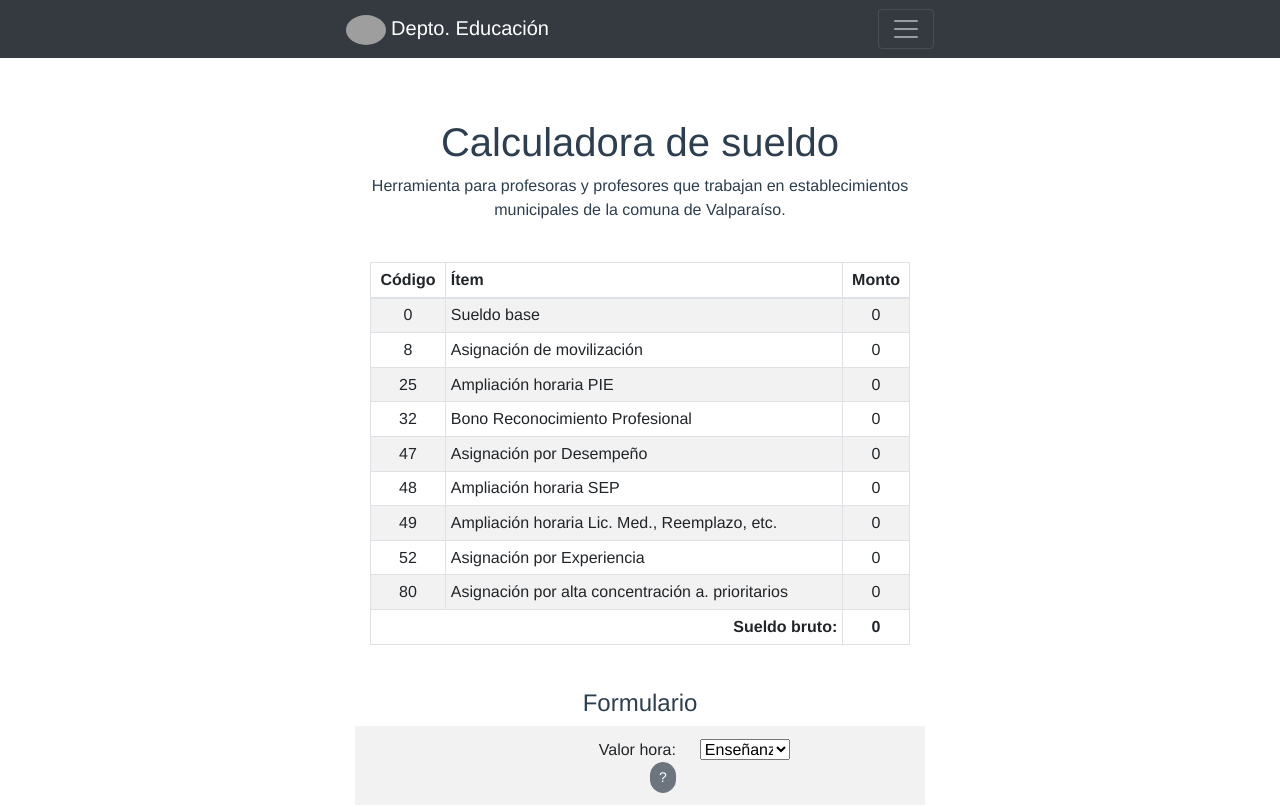
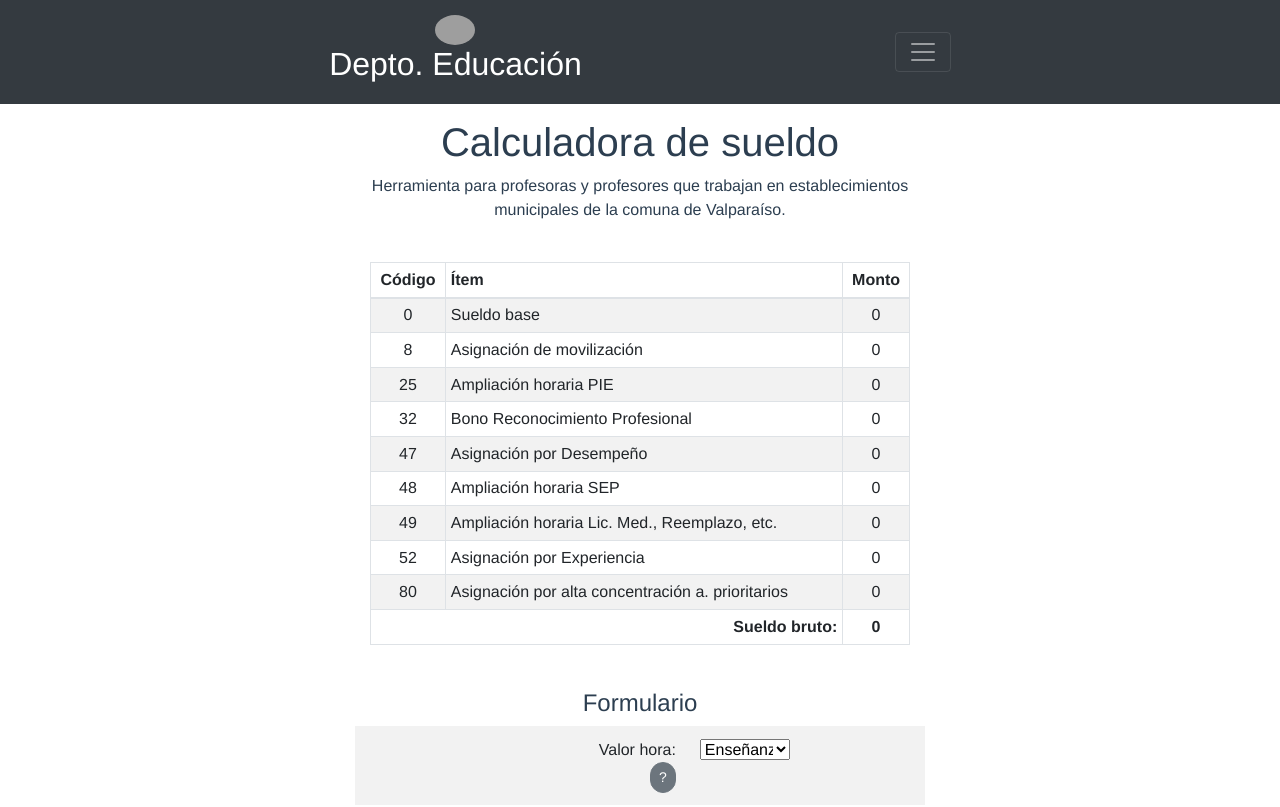
Before and after one commit to elisa-a-v/sueldoprofesvalpo, a Vue app: page / in a window 1280 px wide. Shown: the top 807 px of the page. Built offline with nearby package versions, Linux system fonts and the light colour scheme; grey boxes are pictures that could not be loaded.

Commit message:
al inicio de calcularSueldo() se limpia FCS.prioritarios80 cuando FCS.prioritarios60 es 0, ya que por error podría quedar marcada en el formulario y oculta la opción.

```diff
--- a/src/components/Data.vue
+++ b/src/components/Data.vue
@@ -7,7 +7,7 @@
       <b-navbar-brand style="max-width: 550px; margin: auto;" href="#">
         <b-img-lazy rounded="circle" width="40px" fluid src="https://i.imgur.com/KWG4mnv.jpg">
         </b-img-lazy>
-        Depto. Educación
+        <h2>Depto. Educación</h2>
       </b-navbar-brand>
 
       <b-navbar-toggle style="margin-right: auto;" target="nav-collapse" right></b-navbar-toggle>
@@ -532,6 +532,9 @@ export default {
   },
   methods: {
     calcularSueldo() {
+      if (this.FCS.prioritario60 === 0) {
+        this.FCS.prioritario80 = 0;
+      }
       const sueldoBase = this.FCS.horasRegular * this.FCS.valorHora;
       const moviliz = 6921;
       this.horasTotal = this.FCS.horasSEP + this.FCS.horasReemplazo + this.FCS.horasPIE
```
